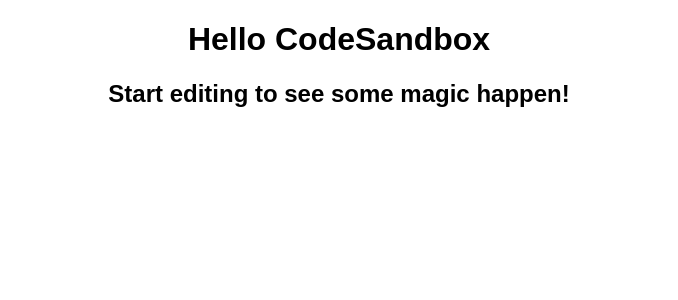
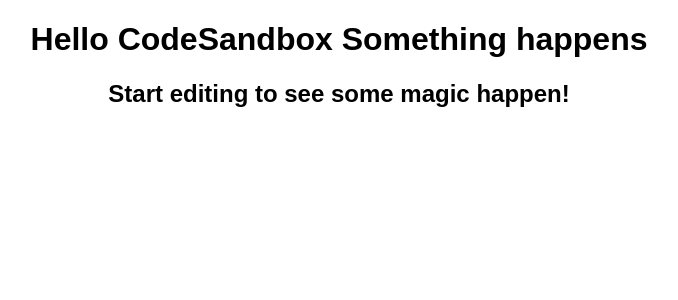
Before and after one commit to AlexisChup/ClassifyPersons, a React (Create React App) app: page / in a window 1280 px wide. Shown: the top 300 px of the page, without its empty margins (301-979 px from the left). Built offline with nearby package versions, Linux system fonts and the light colour scheme.

Commit message:
:tada: First Commit

```diff
--- a/src/App.js
+++ b/src/App.js
@@ -3,7 +3,7 @@
 export default function App() {
   return (
     <div className="App">
-      <h1>Hello CodeSandbox</h1>
+      <h1>Hello CodeSandbox Something happens</h1>
       <h2>Start editing to see some magic happen!</h2>
     </div>
   );
```
